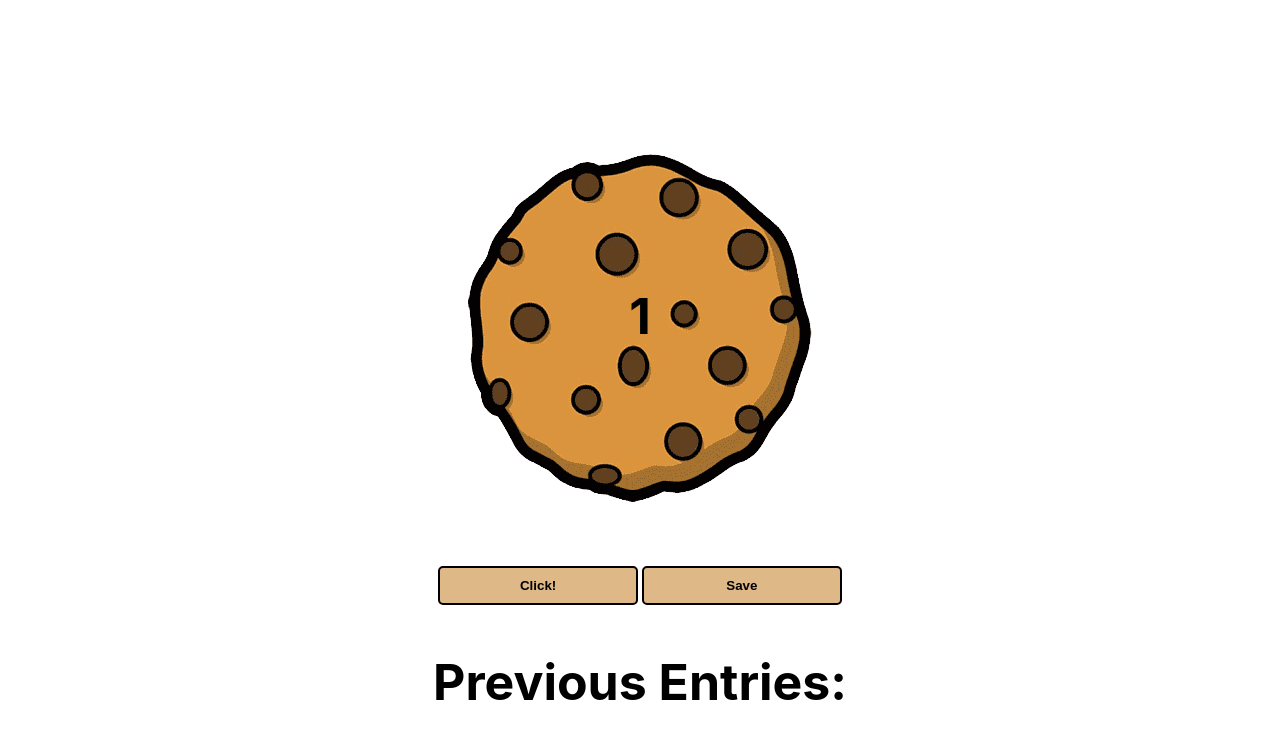
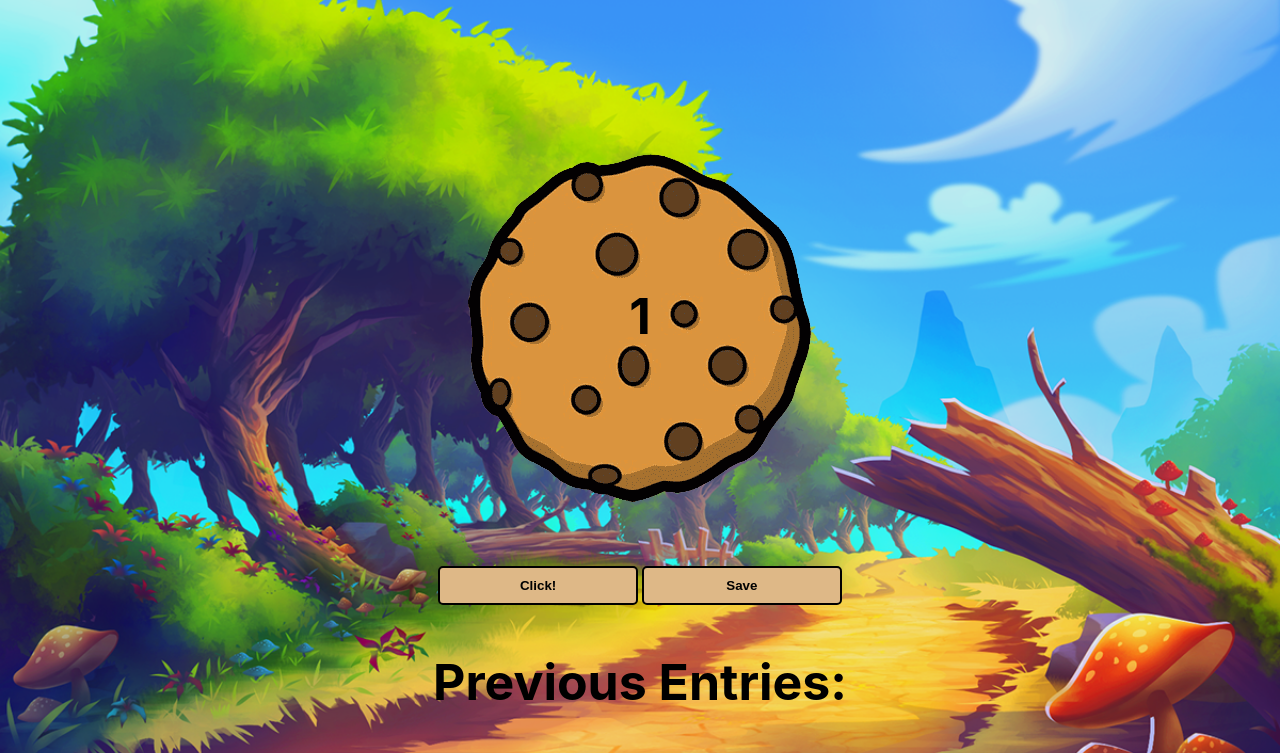
Before and after one commit to SolomonGM/CookieClick, a plain HTML site: page index.html in a window 1280 px wide. Shown: the part 65-818 px from the top of the page. Drawn offline with Linux system fonts and the light colour scheme.

Commit message:
Update index.css

```diff
--- a/index.css
+++ b/index.css
@@ -1,6 +1,6 @@
 body
 {
-    background-image: url("background.png");
+    background-image: url("assets/background.png");
     background-size: cover;
     font-family: -apple-system, BlinkMacSystemFont, 'Segoe UI', Roboto, Oxygen, Ubuntu, Cantarell, 'Open Sans', 'Helvetica Neue', sans-serif;
     font-weight: bold;
```
